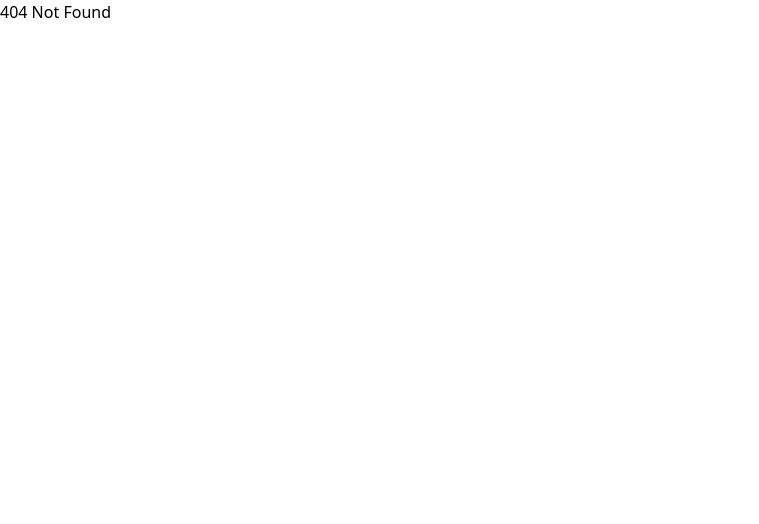
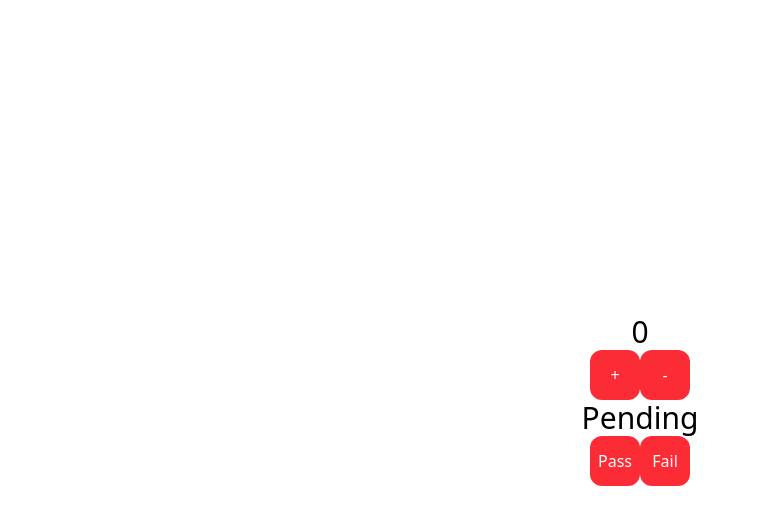
Before and after one commit to HashiniBandara/crystal_beauty_clear_frontend, a React (Vite) app: page /testing in a window 1280 px wide. Before the commit this address had no page. Shown: the top 524 px of the page, without its empty margins (0-759 px from the left). Built offline with nearby package versions, Linux system fonts and the light colour scheme.

Commit message:
day 12 🖊

```diff
--- a/package.json
+++ b/package.json
@@ -11,8 +11,10 @@
   },
   "dependencies": {
     "@tailwindcss/vite": "^4.0.17",
+    "axios": "^1.8.4",
     "react": "^19.0.0",
     "react-dom": "^19.0.0",
+    "react-hot-toast": "^2.5.2",
     "react-icons": "^5.5.0",
     "react-router-dom": "^7.4.1",
     "tailwindcss": "^4.0.17"
--- a/src/App.jsx
+++ b/src/App.jsx
@@ -4,13 +4,17 @@ import Header from "./components/header";
 import ProductCard from "./components/product-card";
 import AdminPage from "./pages/adminPage";
 import LoginPage from "./pages/loginPage";
+import Testing from "./pages/testing";
+import { Toaster } from "react-hot-toast";
 
 function App() {
   return (
     <BrowserRouter>
+    <Toaster position="top-right" />
       <Routes path="/*">
         <Route path="/admin/*" element={<AdminPage />} />
         <Route path="/login" element={<LoginPage />} />
+        <Route path="/testing" element={<Testing />} />
         <Route path="/" element={<h1>Home</h1>} />
         <Route path="/*" element={<h1>404 Not Found</h1>} />
       </Routes>
--- a/src/pages/loginPage.jsx
+++ b/src/pages/loginPage.jsx
@@ -1,12 +1,117 @@
+import { useState } from "react";
+import axios from "axios";
+import toast from "react-hot-toast";
+import { useNavigate } from "react-router-dom";
+
 export default function LoginPage() {
+  const [email, setEmail] = useState("");
+  const [password, setPassword] = useState("");
+  const navigate = useNavigate();
+
+  // function handleLogin() {
+  //   console.log("Email:", email);
+  //   console.log("Password:", password);
+
+  //   axios
+  //     .post(import.meta.env.VITE_BACKEND_URL + "/api/user/login", {
+  //       email: email,
+  //       password: password,
+  //     })
+  //     .then((response) => {
+  //       console.log("Login Successful", response.data);
+  //       toast.success("Login successful");
+  //       //  toast.error(response.data.message||"Login failed");
+  //     })
+  //     .catch((error) => {
+  //       console.log("Login Failed", error.response.data);
+  //       toast.error(error.response.data.message || "Login failed");
+  //     });
+
+  //   console.log("Login button clicked!");
+  // }
+
+  function handleLogin() {
+    console.log("Email:", email);
+    console.log("Password:", password);
+
+    axios
+      .post(import.meta.env.VITE_BACKEND_URL + "/api/user/login", {
+        email: email,
+        password: password,
+      })
+      .then((response) => {
+        console.log("Login Response:", response.data);
+        if (response.data.success) {  // Ensure success before showing toast
+          toast.success("Login successful");
+        } else {
+          toast.error(response.data.message || "Login failed");
+        }
+        localStorage.setItem("token", response.data.token);
+
+        const user=response.data.user;
+        if(user.role === "admin"){
+          navigate("/admin/dashboard");
+        }else{
+          navigate("/");
+        }
+
+      })
+      .catch((error) => {
+        console.log("Login Failed", error.response?.data);
+        toast.error(error.response?.data?.message || "Login failed");
+      });
+
+    console.log("Login button clicked!");
+  }
+
+
+  // function handleLogin() {
+  //   console.log("Email:", email);
+  //   console.log("Password:", password);
+
+  //   axios.post(import.meta.env.VITE_BACKEND_URL + "/api/user/login", {
+  //       email: email,
+  //       password: password
+  //     }).then((response) => {
+  //       if (response.data && response.data.success) {  // Check if the response indicates success
+  //         console.log("Login Successful", response.data);
+  //       } else {
+  //         console.log("Login Failed", response.data.message || "Unknown error");
+  //       }
+  //     }).catch((error) => {
+  //       if (error.response) {
+  //         console.log("Login Failed", error.response.data);
+  //       } else {
+  //         console.log("Login Failed due to network error or server not responding");
+  //       }
+  //     });
+
+  //   console.log("Login button clicked!");
+  // }
+
   return (
     <div className="w-full h-screen flex justify-center items-center bg-[url(/login-bg.jpg)] bg-cover bg-center flex">
       <div className="w-[50%] h-full"></div>
       <div className="w-[50%] h-full flex justify-center items-center">
         <div className="w-[450px] h-[600px] backdrop-blur-xl shadow-xl rounded-xl flex flex-col justify-center items-center">
-          <input className="w-[400px] h-[50px] border border-white rounded-xl text-center m-[5px]" type="email" placeholder="Email" />
-          <input className="w-[400px] h-[50px] border border-white rounded-xl text-center m-[5px]" type="password" placeholder="Password" />
-          <button className="w-[400px] h-[50px] bg-green-500 text-white rounded-xl text-center m-[5px] cursor-pointer">Login</button>
+          <input
+            onChange={(e) => setEmail(e.target.value)}
+            className="w-[400px] h-[50px] border border-white rounded-xl text-center m-[5px]"
+            type="email"
+            placeholder="Email"
+          />
+          <input
+            onChange={(e) => setPassword(e.target.value)}
+            className="w-[400px] h-[50px] border border-white rounded-xl text-center m-[5px]"
+            type="password"
+            placeholder="Password"
+          />
+          <button
+            onClick={handleLogin}
+            className="w-[400px] h-[50px] bg-green-500 text-white rounded-xl text-center m-[5px] cursor-pointer"
+          >
+            Login
+          </button>
         </div>
       </div>
     </div>
--- /dev/null
+++ b/src/pages/testing.jsx
@@ -0,0 +1,55 @@
+import { useState } from "react";
+
+export default function Testing() {
+  const [number, setNumber] = useState(0);
+  const [status, setStatus] = useState("Pending");
+
+  function increment() {
+    let newValue = number + 1;
+    setNumber(newValue);
+  }
+
+  function decrement() {
+    let newValue = number - 1;
+    setNumber(newValue);
+  }
+
+  return (
+    <div className="w-full h-screen flex flex-col justify-center items-center">
+      <span className="text-3xl text-bold">{number}</span>
+
+      <div className="w-full flex justify-center items-center">
+        <button
+          onClick={increment}
+          className="w-[50px] h-[50px] bg-red-500 text-white p-2 rounded-xl cursor-pointer"
+        >
+          {" "}
+          +{" "}
+        </button>
+        <button
+          onClick={decrement}
+          className="w-[50px] h-[50px] bg-red-500 text-white p-2 rounded-xl cursor-pointer"
+        >
+          -{" "}
+        </button>
+      </div>
+
+      <span className="text-3xl text-bold">{status}</span>
+
+      <div className="w-full flex justify-center items-center">
+        <button
+          onClick={() => setStatus("Passed")}
+          className="w-[50px] h-[50px] bg-red-500 text-white p-2 rounded-xl cursor-pointer"
+        >
+          Pass
+        </button>
+        <button
+          onClick={() => setStatus("Failed")}
+          className="w-[50px] h-[50px] bg-red-500 text-white p-2 rounded-xl cursor-pointer"
+        >
+          Fail
+        </button>
+      </div>
+    </div>
+  );
+}
```
Also changed, not shown: 2 other files (tests, documents, lock files or other folders).
